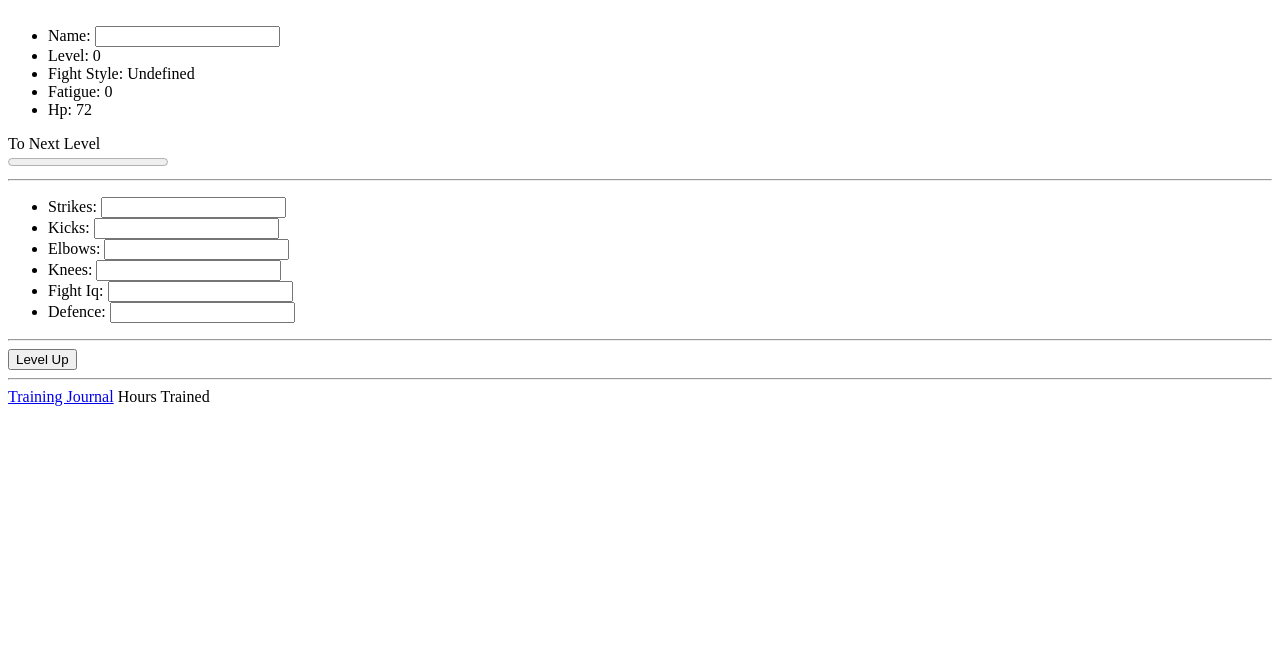
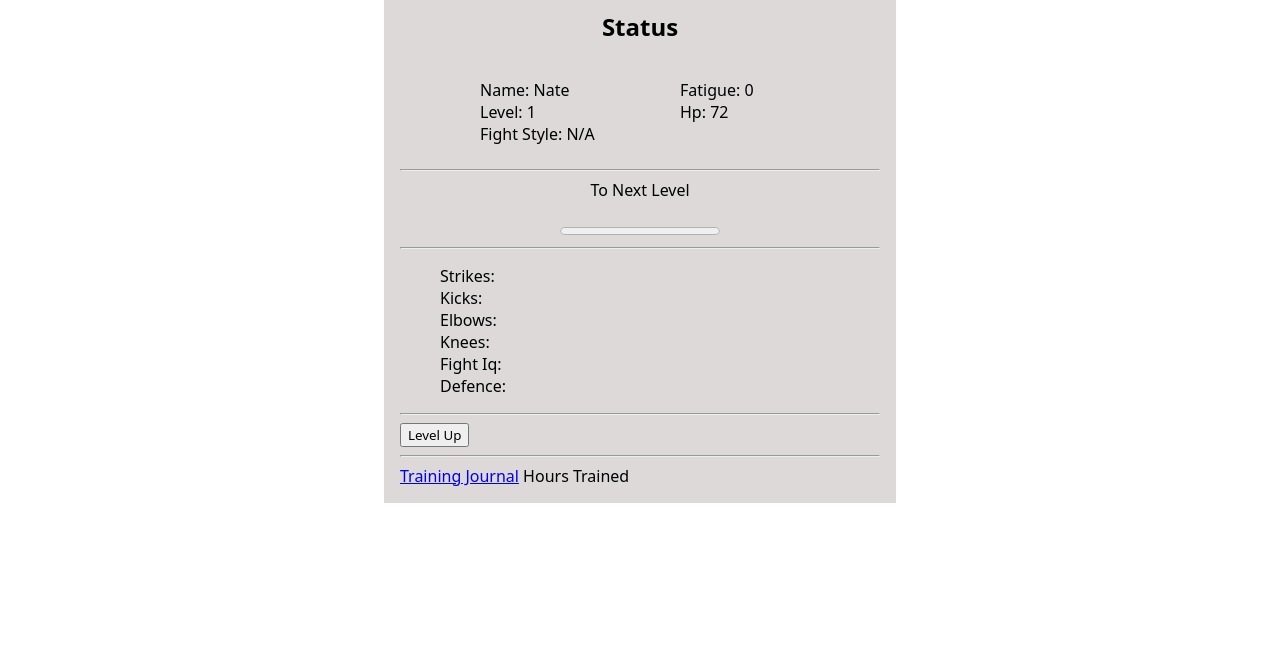
Before and after one commit to nate-dean/muay_levelling, a plain HTML site: page index.html in a window 1280 px wide. Shown: the part 139-800 px from the top of the page. Drawn offline with Linux system fonts and the light colour scheme.

Commit message:
Removed Inputs
To make it easier to style removed all inputs for now and just filled in some temporary values.

```diff
--- a/index.html
+++ b/index.html
@@ -10,27 +10,40 @@
 
     <body>
 
+<main class="container">
+
+        <div class="header">
         <h1>Muay Levelling</h1>
         <p>[Congratulations! You have now become a Player!]</p>
+        </div>
 
         <div class="main">
 
             <h2>Status</h2>
 
         <div class="general_stats">
+
+            <div class="general_left">
              <ul>
-            <li><label for="name">Name:</label>
-            <input type="text" id="name" name="name"></li>
+            <li><label for="name">Name: Nate </label>
 
-            <li><label for="level">Level: 0</label></li>
+            <li><label for="level">Level: 1 </label></li>
 
-            <li><label for="fight_style">Fight Style: Undefined</label></li>
+            <li><label for="fight_style">Fight Style: N/A</label></li>
 
+            </ul>
+            </div>
+
+            <div class="general_right">
+            <ul>
             <li><label for="fatigue">Fatigue: 0</label></li>
 
             <li><label for="hp">Hp: 72</label></li>
              </ul>
+            </div>
          </div>
+
+         <hr class="transparent_divider">
 
          <div class="to_next_lvl">
             <label for="to_next_lvl">To Next Level</label><br>
@@ -41,23 +54,17 @@
 
          <div class="skill_stats">
             <ul>
-                <li><label for="striking_lvl">Strikes:</label>
-                <input type="number" id="striking_lvl" name="striking_lvl"></li>
+                <li><label for="striking_lvl">Strikes:</label></li>
 
-                <li><label for="kicking_lvl">Kicks:</label>
-                <input type="number" id="kicking_lvl" name="kicking_lvl"></li>
+                <li><label for="kicking_lvl">Kicks:</label></li>
 
-               <li><label for="elbow_lvl">Elbows:</label>
-                <input type="number" id="elbow_lvl" name="elbow_lvl"></li>
+               <li><label for="elbow_lvl">Elbows:</label></li>
 
-                <li><label for="knees_lvl">Knees:</label>
-                <input type="number" id="knees_lvl" name="knees_lvl"></li>
+                <li><label for="knees_lvl">Knees:</label></li>
 
-                <li><label for="fight_iq_lvl">Fight Iq:</label>
-                <input type="number" id="fight_iq_lvl" name="fight_iq_lvl"></li>
+                <li><label for="fight_iq_lvl">Fight Iq:</label></li>
 
-                <li><label for="defence_lvl">Defence:</label>
-                <input type="number" id="defence_lvl" name="defence_lvl"></li>
+                <li><label for="defence_lvl">Defence:</label></li>
             </ul>
          </div>
 
@@ -75,6 +82,8 @@
          <label for="hours_trained">Hours Trained</label>
         </div>
 
+    </main>
+
     </body>
 
 </html>
--- a/style.css
+++ b/style.css
@@ -0,0 +1,55 @@
+* {
+    font-family: system-ui, sans-serif;
+
+   /* background: radial-gradient(circle,
+    #6dcee6 0%,
+    #000000 100%
+    );*/
+}
+
+.container {
+     max-width: 480px;
+      margin: 0 auto;
+     padding: 16px;
+     background-color: #ddd9d9;
+
+
+}
+
+.header {
+    display: flex;
+    flex-direction: column;
+    align-items: center;
+    justify-content: center;
+}
+
+h1, p {
+    margin: 10px;
+}
+
+h2 {
+    display: flex;
+    align-items: center;
+    justify-content: center;
+}
+
+ul {
+    list-style-type: none;
+}
+
+.general_stats {
+    display: flex;
+    justify-content: center;
+}
+
+.general_left, .general_right {
+    display: flex;
+    flex-direction: column;
+    width: 200px;
+}
+
+.to_next_lvl {
+    display: flex;
+    flex-direction: column;
+    align-items: center;
+}
```
